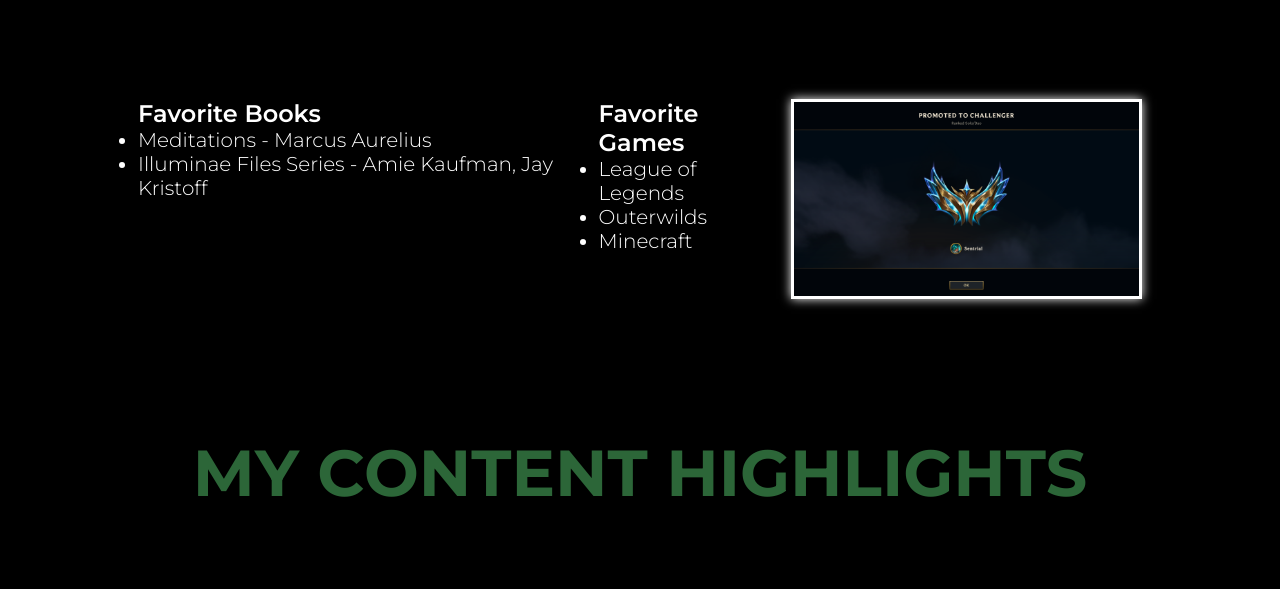
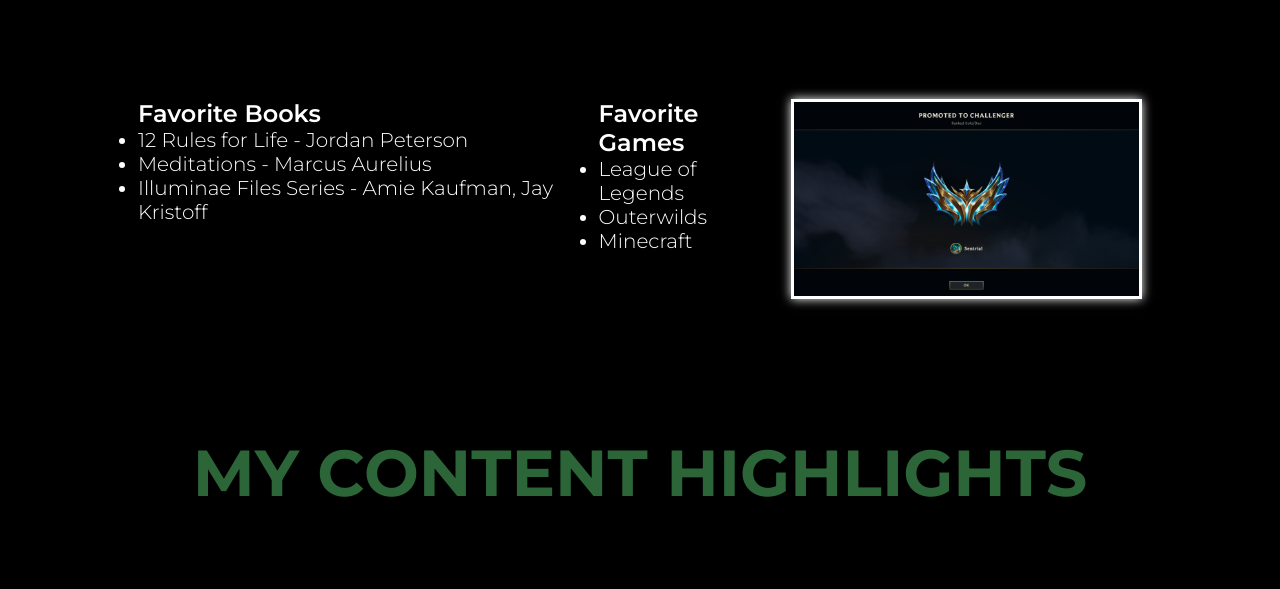
Before and after one commit to Sentrial/BrandonMcCarthyWebsite, a plain HTML site: page Index.html in a window 1280 px wide. Shown: the part 2047-2636 px from the top of the page. Drawn offline with Linux system fonts and the light colour scheme.

Commit message:
¯\_(ツ)_/¯¯\_(ツ)_/¯

```diff
--- a/Index.html
+++ b/Index.html
@@ -183,6 +183,7 @@
                 <div>
                     <h2>Favorite Books</h2>
                     <ul>
+                        <li>12 Rules for Life - Jordan Peterson</li>
                         <li>Meditations - Marcus Aurelius</li>
                         <li>Illuminae Files Series - Amie Kaufman, Jay Kristoff</li>
                     </ul>
```
